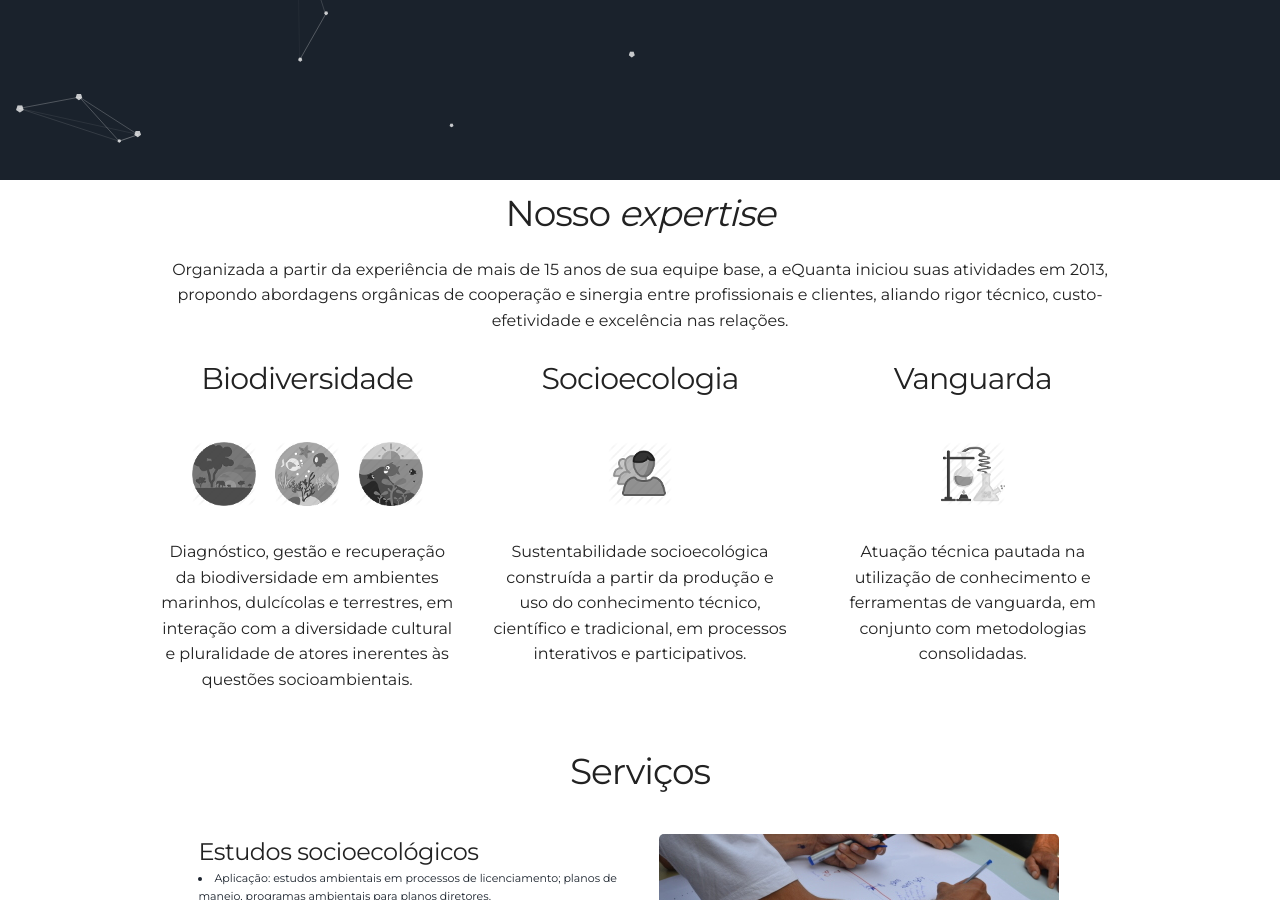
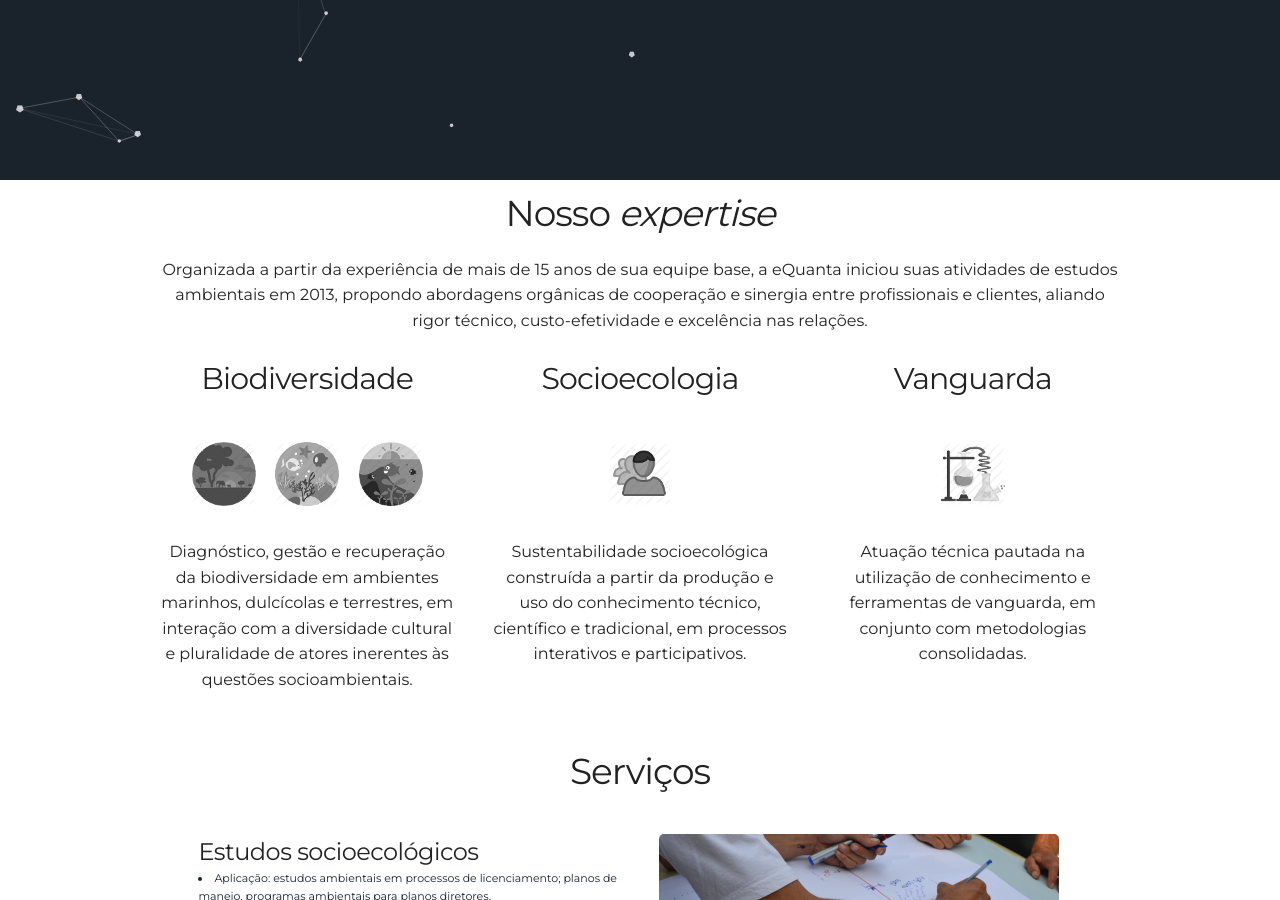
Before and after one commit to leroy1977/eQ1, a Jekyll site: the page built from index.html, in a window 1280 px wide and 900 px high, scrolled down 727 px. Built offline with Jekyll 4.4.1, drawn with Linux system fonts in a browser that asks for light colours.

Commit message:
Update _config.yml

```diff
--- a/_config.yml
+++ b/_config.yml
@@ -7,7 +7,7 @@ url: https://leroy1977.github.io/eQ1/ # the base hostname & protocol for your si
 
 # User settings
 username: eQuanta
-user_description: Organizada a partir da experiência de mais de 15 anos de sua equipe base, a eQuanta iniciou suas atividades em 2013, propondo abordagens orgânicas de cooperação e sinergia entre profissionais e clientes, aliando rigor técnico, custo-efetividade e excelência nas relações.
+user_description: Organizada a partir da experiência de mais de 15 anos de sua equipe base, a eQuanta iniciou suas atividades de estudos ambientais em 2013, propondo abordagens orgânicas de cooperação e sinergia entre profissionais e clientes, aliando rigor técnico, custo-efetividade e excelência nas relações.
 
 user_title: Diligentia laborat in omnis silvae et maria
 email: euripes@gmail.com
```
